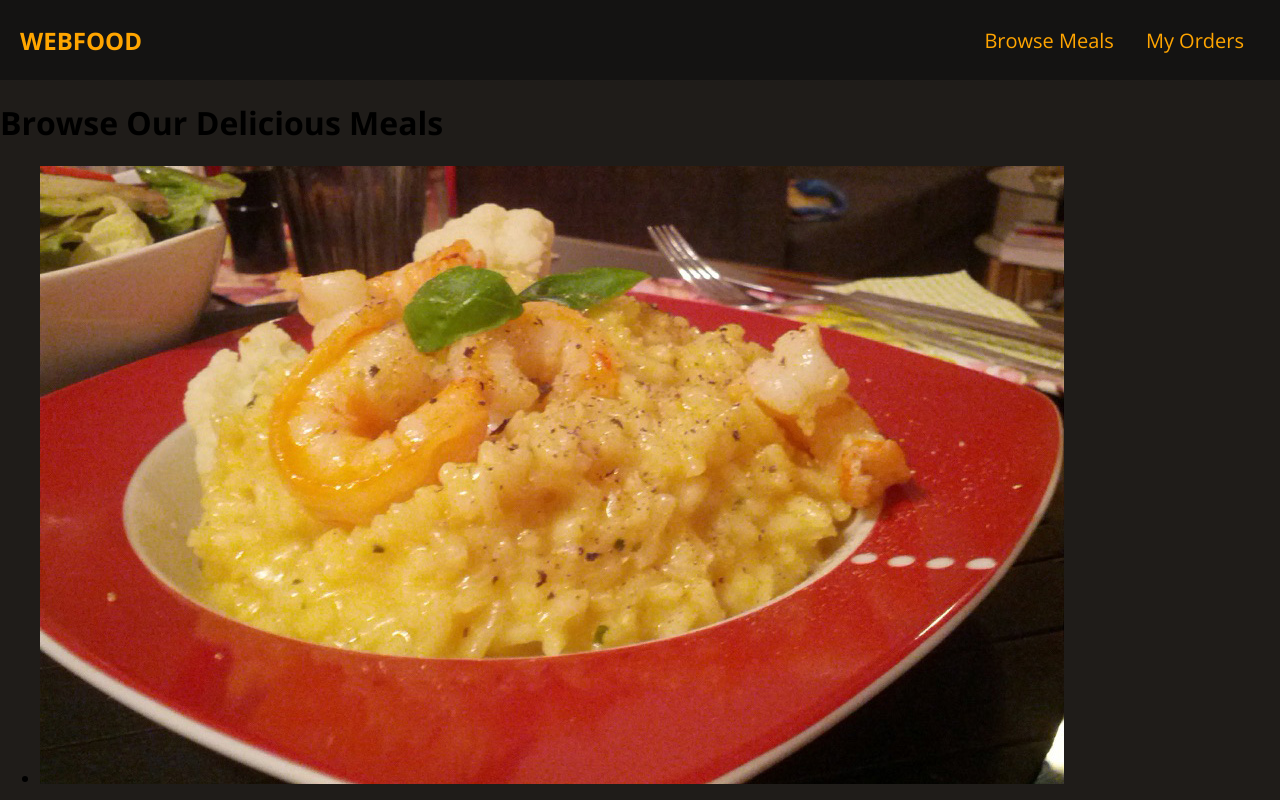
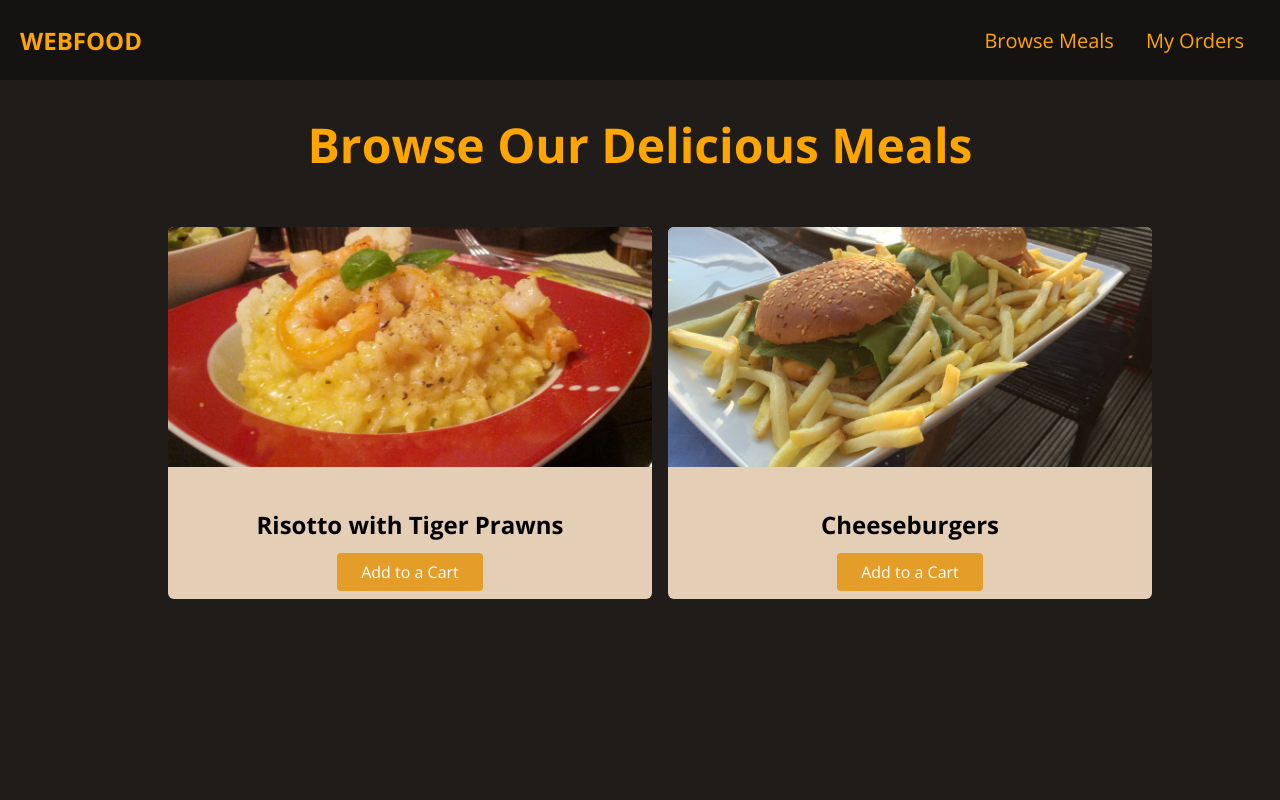
Before and after one commit to aziemp66/Responsive-Design-Project, a plain HTML site: page index.html in a window 1280 px wide. Shown: the top 800 px of the page. Drawn offline with nearby package versions, Linux system fonts and the light colour scheme.

Commit message:
Styled Main

```diff
--- a/index.html
+++ b/index.html
@@ -26,7 +26,7 @@
             <h1>Browse Our Delicious Meals</h1>
             <section id="latest-product">
                 <ul>
-                    <li class="food-items">
+                    <li class="food-item">
                         <article>
                             <img
                                 src="/images/risotto.jpg"
@@ -38,7 +38,7 @@
                             </div>
                         </article>
                     </li>
-                    <li class="food-items">
+                    <li class="food-item">
                         <article>
                             <img
                                 src="/images/cheeseburgers.jpg"
--- a/style/index.css
+++ b/style/index.css
@@ -37,3 +37,42 @@ a {
 #main-header nav a:hover {
     color: rgb(100, 70, 36);
 }
+main h1 {
+    text-align: center;
+    color: orange;
+    font-size: 48px;
+}
+#latest-product {
+    width: 80%;
+    margin: 50px auto;
+}
+#latest-product ul {
+    display: grid;
+    grid-template-columns: 1fr 1fr;
+    gap: 16px;
+}
+
+.food-item {
+    background-color: rgb(228, 206, 182);
+    border-radius: 6px;
+    overflow: hidden;
+}
+
+.food-item img {
+    height: 240px;
+    width: 100%;
+    object-fit: cover;
+}
+.food-item-content {
+    padding: 16px;
+    text-align: center;
+}
+.btn {
+    background-color: rgb(228, 157, 41);
+    color: white;
+    border-radius: 4px;
+    padding: 8px 24px;
+}
+.btn :hover {
+    background-color: rgb(221, 13, 34);
+}
```
